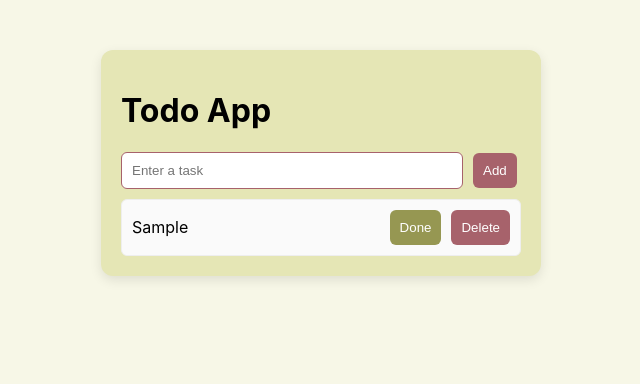
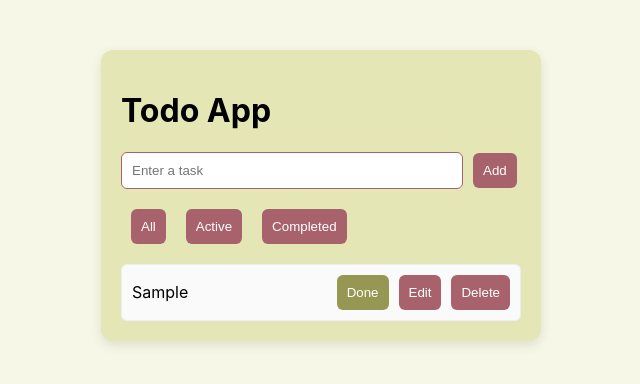
Before and after one commit to ShaymaAbdullah/todo-app, a React (Vite) app in the folder client/: page / in a window 1280 px wide. Both pictures are taken after typing "Sample" into the empty fields and a click on the button "Add". Shown: the top 384 px of the page, without its empty margins (319-959 px from the left). Built offline with nearby package versions, Linux system fonts and the light colour scheme.

Commit message:
add edit task and task filters

```diff
--- a/client/src/App.jsx
+++ b/client/src/App.jsx
@@ -3,6 +3,7 @@ import TaskItem from "./components/TaskItem";
 
 function App() {
   const [task, setTask] = useState("");
+  const [filter, setFilter] = useState("all");
   const [tasks, setTasks] = useState(() => {
     const savedTasks = localStorage.getItem("tasks");
 
@@ -35,9 +36,38 @@ function App() {
 
     setTasks(updatedTasks);
   }
+  function editTask(indexToEdit) {
+    const newText = prompt("Edit your task:");
+
+    if (!newText || newText.trim() === "") return;
+
+    const updatedTasks = tasks.map((task, index) => {
+      if (index === indexToEdit) {
+        return {
+          ...task,
+          text: newText,
+        };
+      }
+
+      return task;
+    });
+
+    setTasks(updatedTasks);
+  }
   useEffect(() => {
     localStorage.setItem("tasks", JSON.stringify(tasks));
   }, [tasks]);
+  const filteredTasks = tasks.filter((task) => {
+    if (filter === "completed") {
+      return task.completed;
+    }
+
+    if (filter === "active") {
+      return !task.completed;
+    }
+
+    return true;
+  });
   return (
     <div className="container">
       <h1>Todo App</h1>
@@ -52,14 +82,28 @@ function App() {
 
         <button onClick={addTask}>Add</button>
         {tasks.length === 0 && <p>No tasks yet 🚀</p>}
+        <div className="filters">
+          <button onClick={() => setFilter("all")}>
+            All
+          </button>
+
+          <button onClick={() => setFilter("active")}>
+            Active
+          </button>
+
+          <button onClick={() => setFilter("completed")}>
+            Completed
+          </button>
+        </div>
         <ul>
-          {tasks.map((item, index) => (
+          {filteredTasks.map((item, index) => (
             <TaskItem
               key={index}
               item={item}
               index={index}
               deleteTask={deleteTask}
               toggleComplete={toggleComplete}
+              editTask={editTask}
             />
           ))}
         </ul>
--- a/client/src/components/TaskItem.jsx
+++ b/client/src/components/TaskItem.jsx
@@ -1,4 +1,4 @@
-function TaskItem({ item, index, deleteTask, toggleComplete }) {
+function TaskItem({ item, index, deleteTask, toggleComplete, editTask, }) {
     return (
         <li>
             <span
@@ -12,7 +12,9 @@ function TaskItem({ item, index, deleteTask, toggleComplete }) {
             <button onClick={() => toggleComplete(index)}>
                 Done
             </button>
-
+            <button onClick={() => editTask(index)}>
+                Edit
+            </button>
             <button onClick={() => deleteTask(index)}>
                 Delete
             </button>
--- a/client/src/index.css
+++ b/client/src/index.css
@@ -30,6 +30,7 @@ button {
   color: white;
   border-radius: 6px;
   cursor: pointer;
+  transition: 0.3s;
 }
 
 button:hover {
@@ -69,3 +70,13 @@ li button:first-of-type {
 li button:last-of-type {
   background: #A7626B
 }
+
+input:focus {
+  border-color: #333;
+}
+
+.filters {
+  margin: 20px 0;
+  display: flex;
+  gap: 10px;
+}
```
